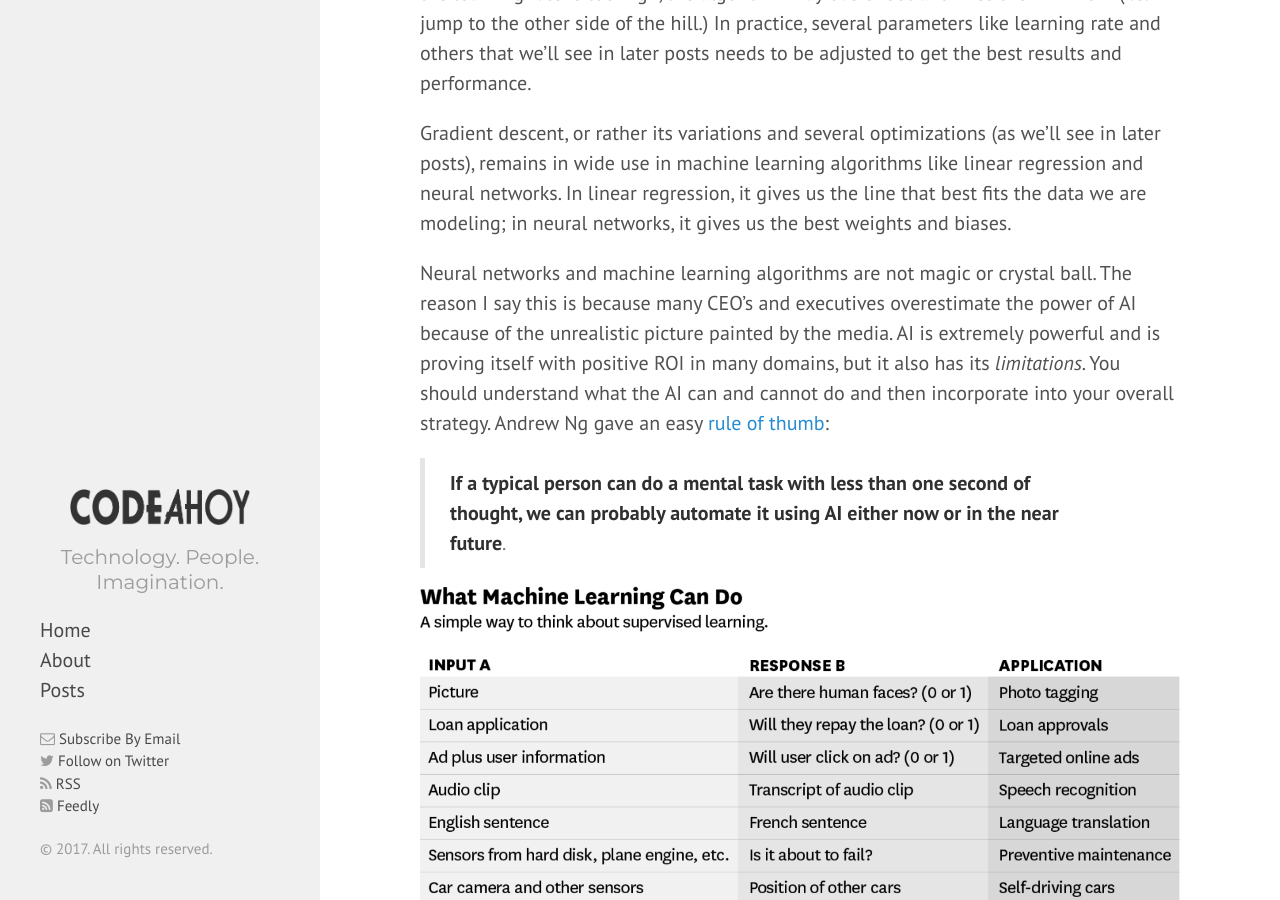
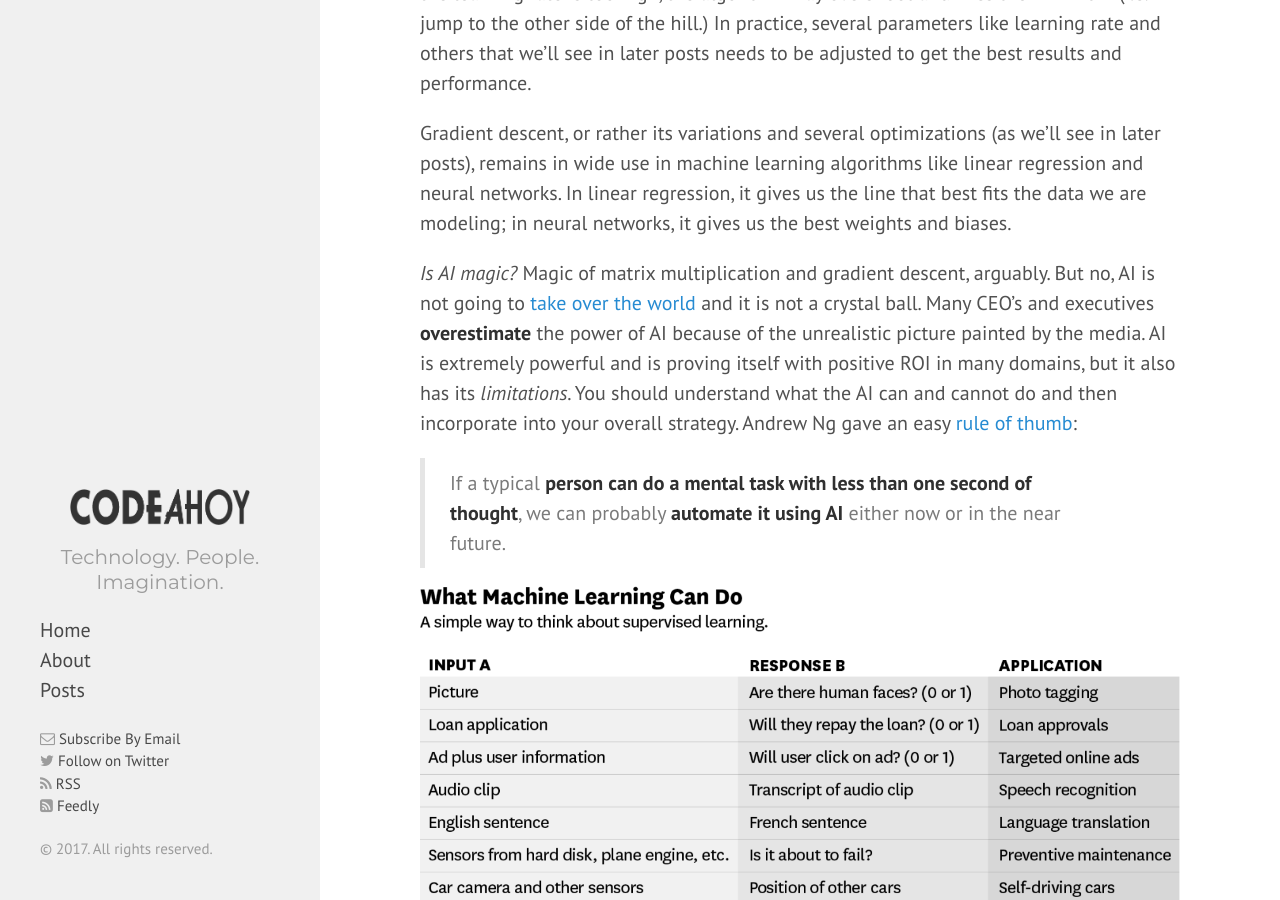
Before and after one commit to talk2viren/umermansoor.github.io, a Jekyll site: the page built from _posts/2017-07-28-ai-is-not-magic-how-neural-networks-learn.md, in a window 1280 px wide and 900 px high, scrolled down 4423 px. Built offline with Jekyll 4.4.1, drawn with Linux system fonts in a browser that asks for light colours; nearby versions of some CDN libraries; a script that is not in the unit is left out; comment, search, counter and statistics services are not loaded.

Commit message:
final improvement

```diff
--- a/_posts/2017-07-28-ai-is-not-magic-how-neural-networks-learn.md
+++ b/_posts/2017-07-28-ai-is-not-magic-how-neural-networks-learn.md
@@ -59,9 +59,9 @@ There is one more concept that you should know: the **learning rate**. The learn
 
 Gradient descent, or rather its variations and several optimizations (as we'll see in later posts), remains in wide use in machine learning algorithms like linear regression and neural networks. In linear regression, it gives us the line that best fits the data we are modeling; in neural networks, it gives us the best weights and biases.
 
-Neural networks and machine learning algorithms are not magic or crystal ball. The reason I say this is because many CEO's and executives overestimate the power of AI because of the unrealistic picture painted by the media. AI is extremely powerful and is proving itself with positive ROI in many domains, but it also has its *limitations*. You should understand what the AI can and cannot do and then incorporate into your overall strategy. Andrew Ng gave an easy [rule of thumb](https://hbr.org/2016/11/what-artificial-intelligence-can-and-cant-do-right-now):
+*Is AI magic?* Magic of matrix multiplication and gradient descent, arguably. But no, AI is not going to [take over the world](https://www.extremetech.com/extreme/252781-elon-musk-warns-us-ai-destroy-world) and it is not a crystal ball. Many CEO's and executives **overestimate** the power of AI because of the unrealistic picture painted by the media. AI is extremely powerful and is proving itself with positive ROI in many domains, but it also has its *limitations*. You should understand what the AI can and cannot do and then incorporate into your overall strategy. Andrew Ng gave an easy [rule of thumb](https://hbr.org/2016/11/what-artificial-intelligence-can-and-cant-do-right-now):
 
-> **If a typical person can do a mental task with less than one second of thought, we can probably automate it using AI either now or in the near future**.
+> If a typical **person can do a mental task with less than one second of thought**, we can probably **automate it using AI** either now or in the near future.
 
 ![machinelearningcansandcannots]({{ site.url }}/img/blogs/machinelearningcansandcannots.png)
 
```
